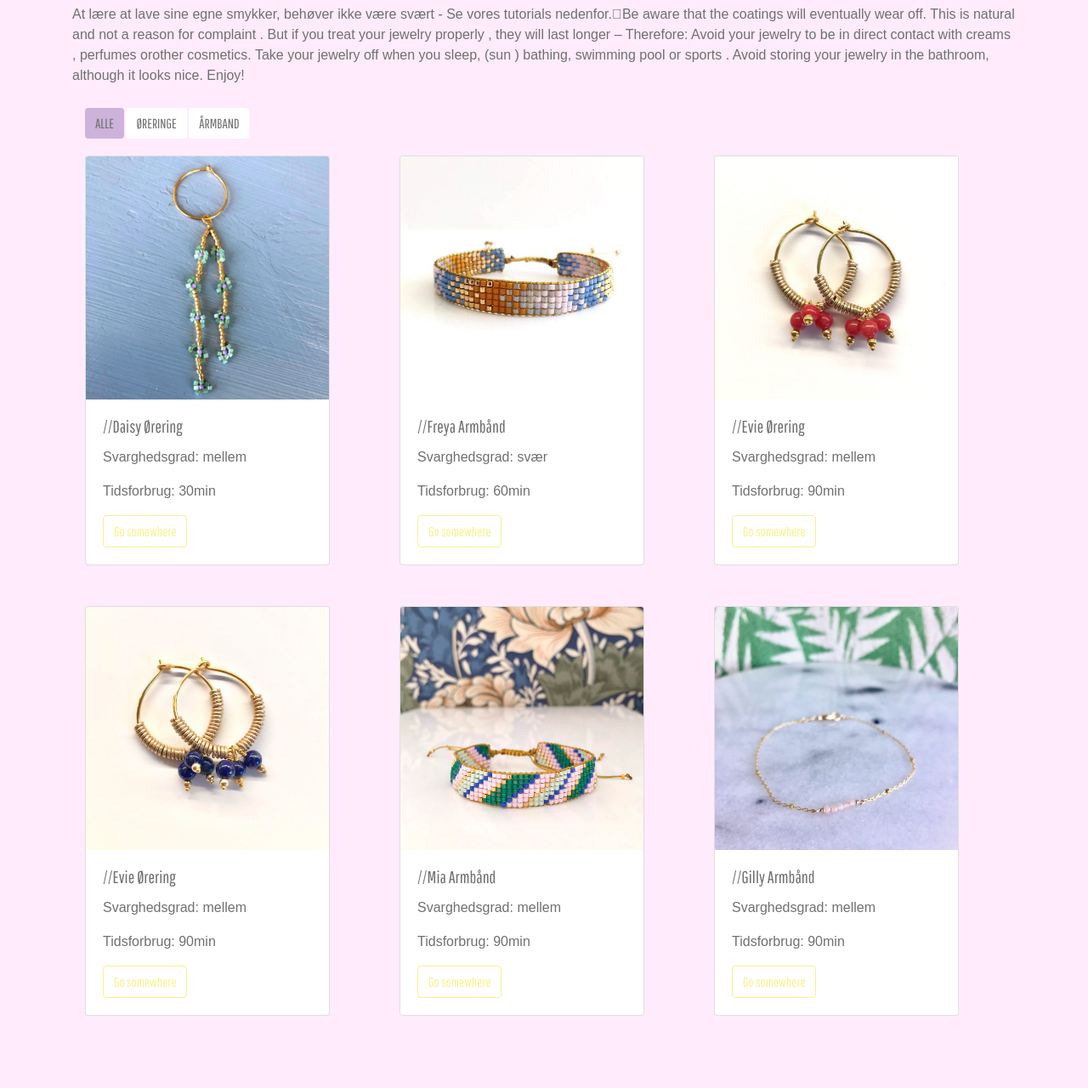
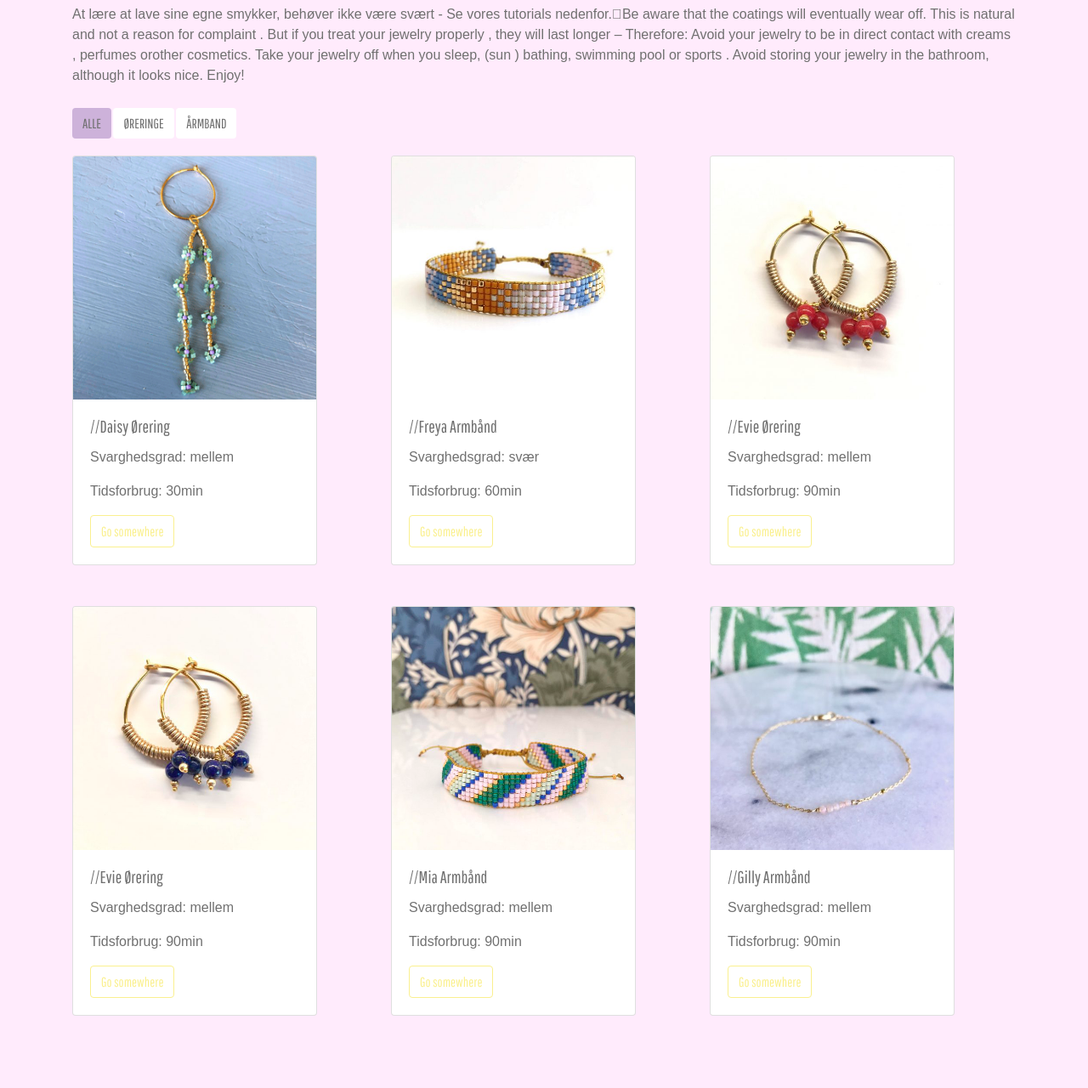
Before and after one commit to muscharling/flow5-2sem-eksamen, a plain HTML site: page smykketutorials.html in a window 1280 px wide. Shown: the part 240-1520 px from the top of the page at 85% size. Drawn offline with nearby package versions, Linux system fonts and the light colour scheme; a web font is replaced by a local one.

Commit message:
ændringer pt.2

```diff
--- a/smykketutorials.html
+++ b/smykketutorials.html
@@ -87,7 +87,7 @@
   <!-- Kategorier af tutorials er her -->
 
   <div class="kategorier_menu">
-<div class="col-12">
+<div class="col-12 pl-0">
   <button id="showall" class="my-btn" onclick="showAll()">ALLE</button>
   <button id="oreringe" class="my-btn" onclick="oreringe()">ØRERINGE</button>
   <button id="armband" class="my-btn" onclick="armband()">ÅRMBAND</button>
@@ -96,7 +96,7 @@
 <!-- Alle tutorials kommer her -->
 <div class="container">
         <div class="row">
-            <div class="col-sm pb-5">
+            <div class="col-sm pb-5 pl-0">
                 <div class="card" style="width: 18rem;">
                   <img class="card-img-top" src="img/img1-1.png" alt="Card image cap">
                   <div class="card-body">
@@ -133,7 +133,7 @@
             </div>
 
 
-            <div class="col-sm">
+            <div class="col-sm pl-0">
               <div class="card" style="width: 18rem;">
                 <img class="card-img-top" src="img/img4-1.jpg" alt="Card image cap">
                 <div class="card-body">
```
